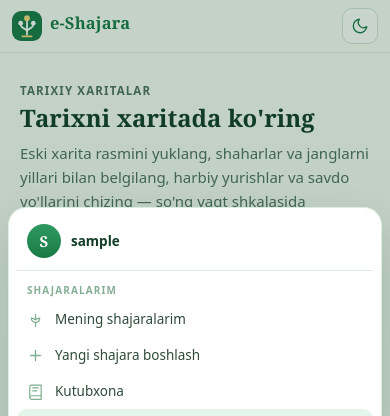
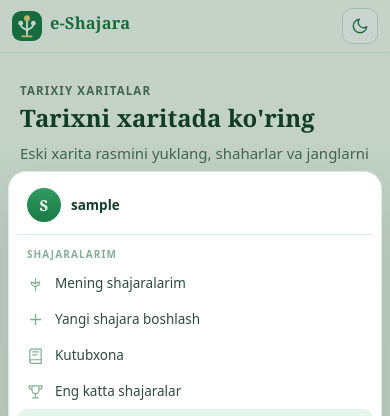
Before and after one commit to IskandarDusbekov/shajara, a Django app: page /xaritalar/ in a window 390 px wide, after a click on "Menyu". Shown: the top 416 px of the page. Run offline with Django 5.2, Linux system fonts and the light colour scheme; a user stored in the database is signed in; tables that the repository leaves empty hold one stand-in row (values such as "Sample post"); data that the repository does not hold is empty.

Commit message:
"Eng katta shajaralar"ni kirgan foydalanuvchi uchun ham ko'rinarli qilish
Ilovaning yuqori paneliga (topbar) va hamburger menyusiga "Eng katta
shajaralar" havolasi qo'shildi — tizimga kirgandan keyin ham ko'rinadi.

Co-Authored-By: Claude Opus 4.8 <noreply@anthropic.com>

```diff
--- a/templates/shajara/_header.html
+++ b/templates/shajara/_header.html
@@ -51,6 +51,10 @@
         <a class="topbar-link{% if page == 'public_trees' %} is-current{% endif %}" data-tour="nav-library" href="{% url 'public_trees' %}">
           <svg viewBox="0 0 24 24" fill="none" stroke="currentColor" stroke-width="1.7" stroke-linecap="round" stroke-linejoin="round"><path d="M4 5.5A2.5 2.5 0 0 1 6.5 3H20v15H6.5A2.5 2.5 0 0 0 4 20.5z"/><path d="M4 20.5A2.5 2.5 0 0 0 6.5 23H20v-5"/><path d="M8 7h8M8 11h6"/></svg>
           <span>Kutubxona</span>
+        </a>
+        <a class="topbar-link{% if page == 'top_trees' %} is-current{% endif %}" href="{% url 'top_trees' %}">
+          <svg viewBox="0 0 24 24" fill="none" stroke="currentColor" stroke-width="1.7" stroke-linecap="round" stroke-linejoin="round"><path d="M12 15a5 5 0 0 0 5-5V4H7v6a5 5 0 0 0 5 5z"/><path d="M12 15v4M8 21h8M5 4H3v2a3 3 0 0 0 3 3M19 4h2v2a3 3 0 0 1-3 3"/></svg>
+          <span>Eng katta</span>
         </a>
         <a data-tour="nav-maps" class="topbar-link{% if page == 'maps' or page == 'map_detail' or page == 'map_create' or page == 'map_settings' %} is-current{% endif %}" href="{% url 'maps' %}">
           <svg viewBox="0 0 24 24" fill="none" stroke="currentColor" stroke-width="1.7" stroke-linecap="round" stroke-linejoin="round"><path d="M12 21s-7-6.3-7-11.5a7 7 0 0 1 14 0C19 14.7 12 21 12 21z"/><circle cx="12" cy="9.5" r="2.5"/></svg>
@@ -164,6 +168,10 @@
         <svg class="menu-ic" viewBox="0 0 24 24" fill="none" stroke="currentColor" stroke-width="1.7" stroke-linecap="round" stroke-linejoin="round"><path d="M4 5.5A2.5 2.5 0 0 1 6.5 3H20v15H6.5A2.5 2.5 0 0 0 4 20.5z"/><path d="M4 20.5A2.5 2.5 0 0 0 6.5 23H20v-5"/><path d="M8 7h8M8 11h6"/></svg>
         <span>Kutubxona</span>
       </a>
+      <a class="menu-item{% if page == 'top_trees' %} is-current{% endif %}" href="{% url 'top_trees' %}">
+        <svg class="menu-ic" viewBox="0 0 24 24" fill="none" stroke="currentColor" stroke-width="1.7" stroke-linecap="round" stroke-linejoin="round"><path d="M12 15a5 5 0 0 0 5-5V4H7v6a5 5 0 0 0 5 5z"/><path d="M12 15v4M8 21h8M5 4H3v2a3 3 0 0 0 3 3M19 4h2v2a3 3 0 0 1-3 3"/></svg>
+        <span>Eng katta shajaralar</span>
+      </a>
       <a class="menu-item{% if page == 'maps' %} is-current{% endif %}" href="{% url 'maps' %}">
         <svg class="menu-ic" viewBox="0 0 24 24" fill="none" stroke="currentColor" stroke-width="1.7" stroke-linecap="round" stroke-linejoin="round"><path d="M12 21s-7-6.3-7-11.5a7 7 0 0 1 14 0C19 14.7 12 21 12 21z"/><circle cx="12" cy="9.5" r="2.5"/></svg>
         <span>Tarixiy xaritalar</span>
```
